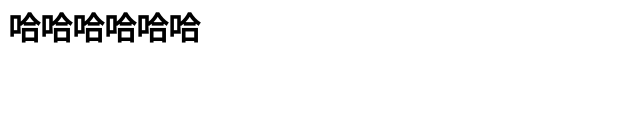
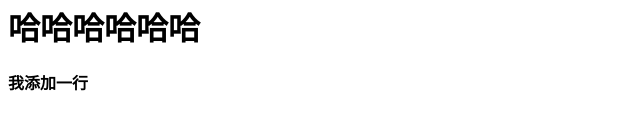
Before and after one commit to 774212863/qyhtest2, a plain HTML site: page index.html in a window 1280 px wide. Shown: the part 136-266 px from the top of the page, without its empty margins (0-640 px from the left). Drawn offline with Linux system fonts and the light colour scheme.

Commit message:
我添加了一行

```diff
--- a/index.html
+++ b/index.html
@@ -11,6 +11,7 @@
     <div>1234456788</div>
     <h1>小红添加的</h1>
     <h1>哈哈哈哈哈哈</h1>
-
+    <h4>我添加一行
+    </h4>
 </body>
 </html>
```
